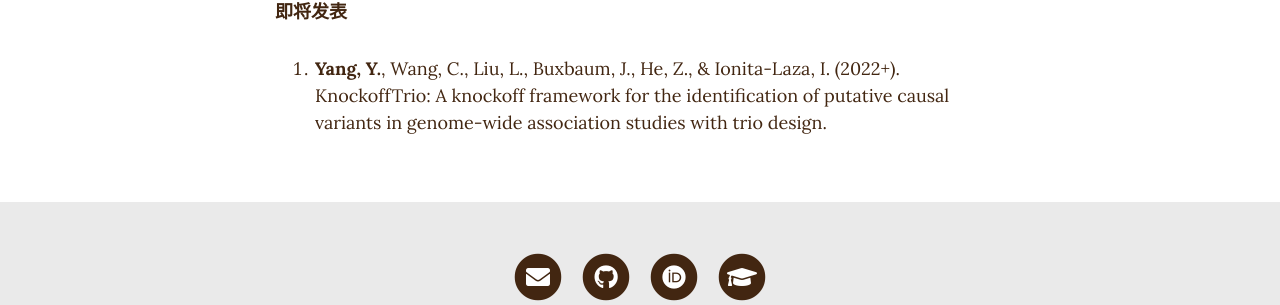
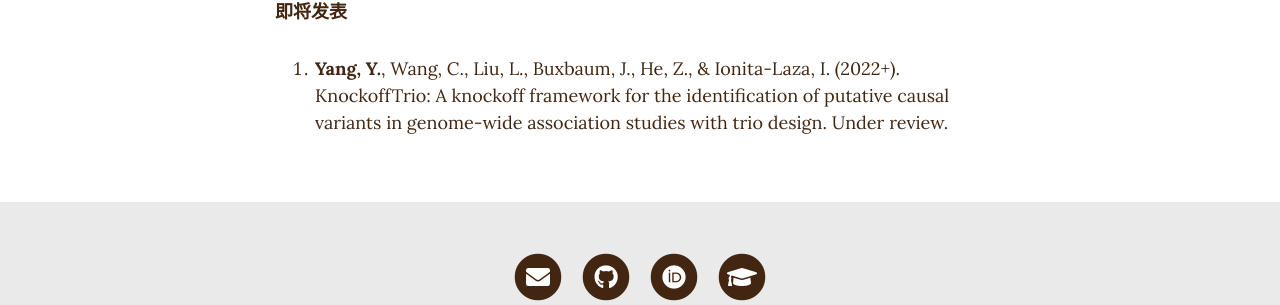
Before and after one commit to yiyangphd/cn, a Jekyll site: the page built from publications.md, in a window 1280 px wide and 900 px high, scrolled down 1359 px. Shown: the part 464-769 px from the top of the window. Built offline with Jekyll 4.4.1, drawn with Linux system fonts in a browser that asks for light colours; nearby versions of some CDN libraries.

Commit message:
Update publications.md

```diff
--- a/publications.md
+++ b/publications.md
@@ -20,4 +20,4 @@ title: 论文
 
 **即将发表**
 
-15. **Yang, Y.**, Wang, C., Liu, L., Buxbaum, J., He, Z., & Ionita-Laza, I. (2022+). KnockoffTrio: A knockoff framework for the identification of putative causal variants in genome-wide association studies with trio design.
+15. **Yang, Y.**, Wang, C., Liu, L., Buxbaum, J., He, Z., & Ionita-Laza, I. (2022+). KnockoffTrio: A knockoff framework for the identification of putative causal variants in genome-wide association studies with trio design. Under review.
```
